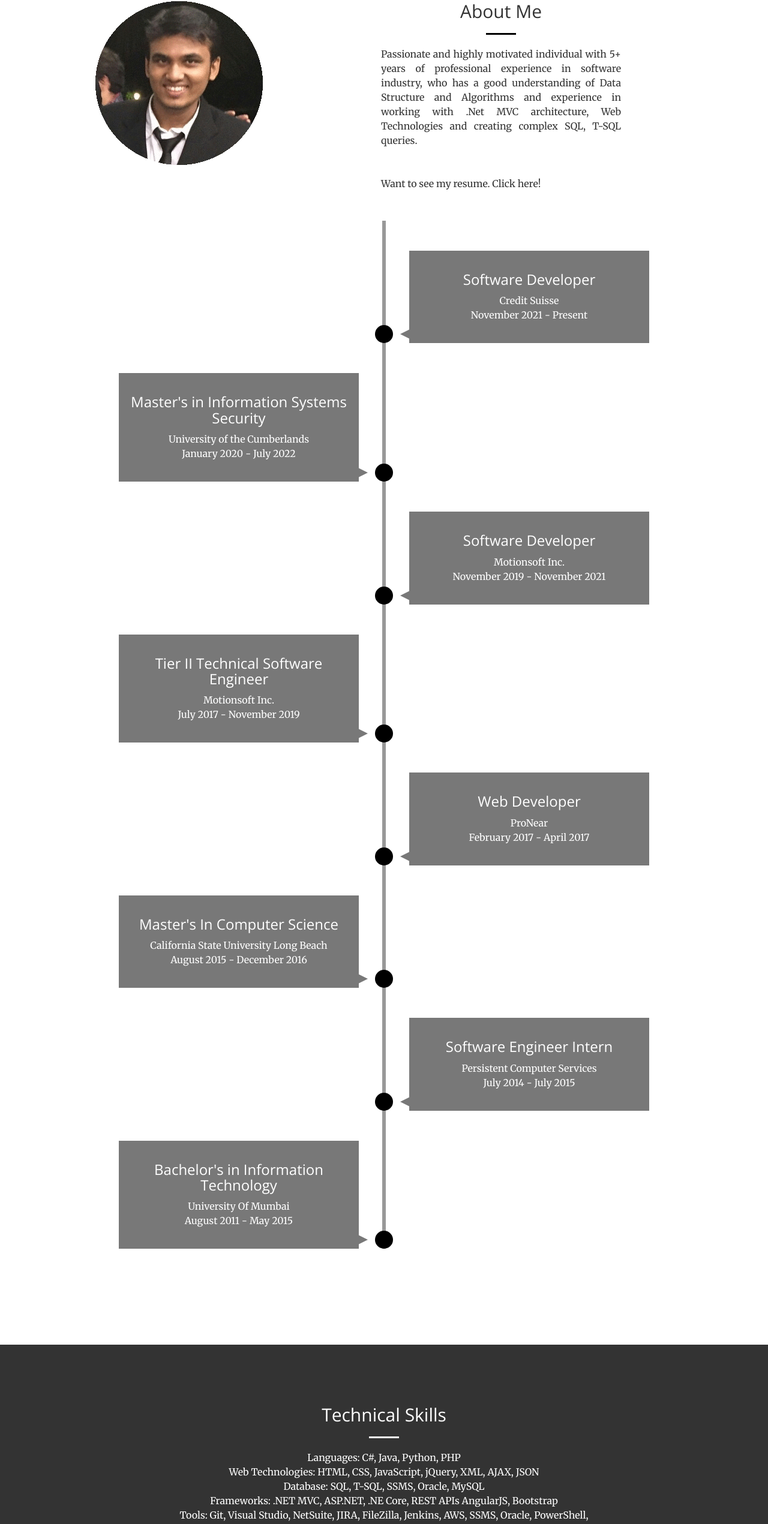
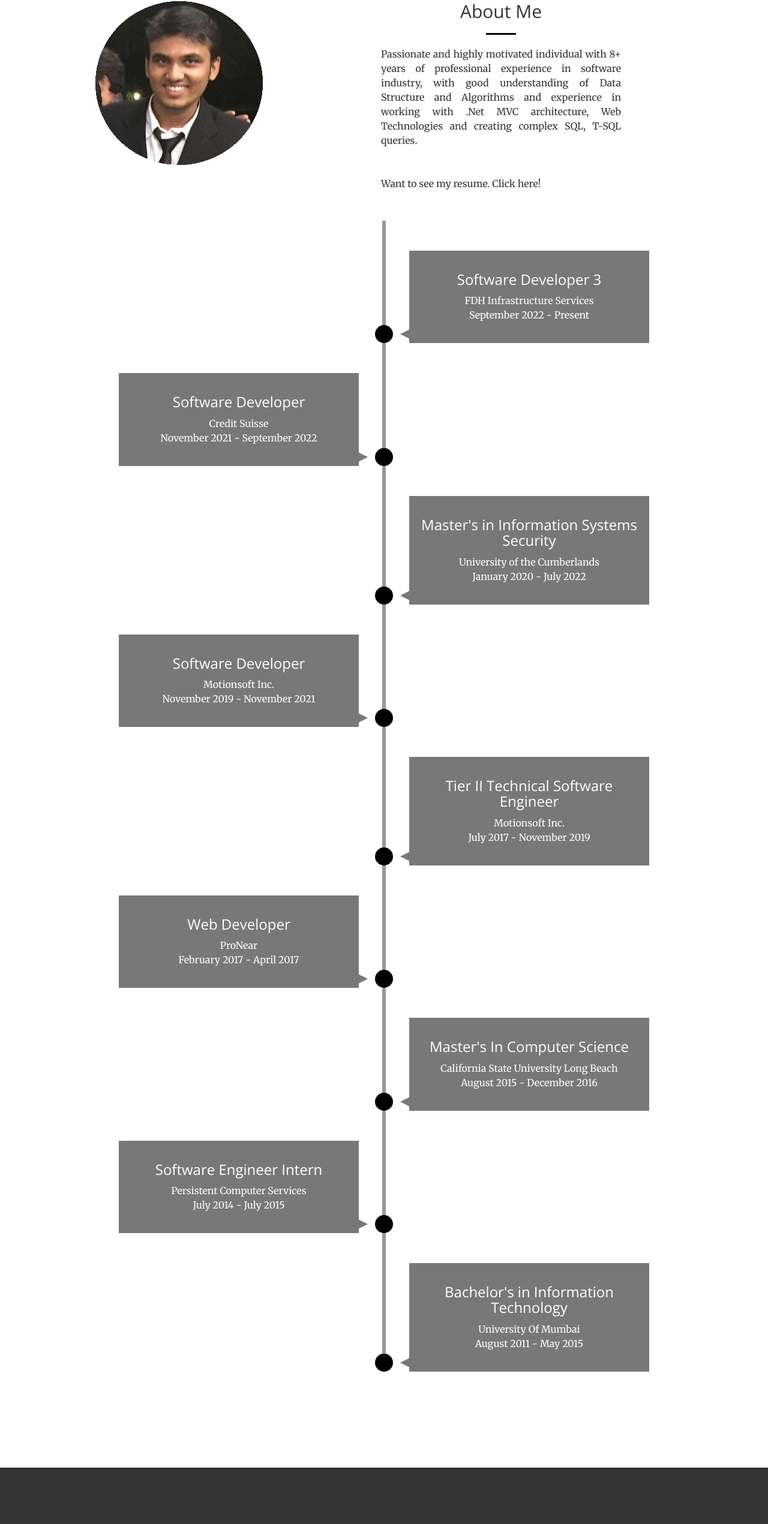
Before and after one commit to malavmistry/MalavMistry, a website: page index.html in a window 1280 px wide. Shown: the part 918-3459 px from the top of the page at 60% size. Drawn offline with nearby package versions, Linux system fonts and the light colour scheme.

Commit message:
Update index.html

```diff
--- a/index.html
+++ b/index.html
@@ -99,7 +99,7 @@
                     <div class="service-box ">
                         <h2 class="section-heading">About Me</h2>
                         <hr class="primary">
-                        <p style="text-align: justify;">Passionate and highly motivated individual with 5+ years of professional experience in software industry, who has a good understanding of Data Structure and Algorithms and experience in working with .Net MVC architecture, Web Technologies and creating complex SQL, T-SQL queries.<br><br><br>
+                        <p style="text-align: justify;">Passionate and highly motivated individual with 8+ years of professional experience in software industry, with good understanding of Data Structure and Algorithms and experience in working with .Net MVC architecture, Web Technologies and creating complex SQL, T-SQL queries.<br><br><br>
                             Want to see my resume. <a href="document\RESUME.pdf" target = "_blank">Click here!</a>
                         </p>
                     </div>
@@ -110,10 +110,20 @@
 	    <ul>
 	<li>
 		<div class = "content">
+		<h3>Software Developer 3</h3>
+		<p>
+			FDH Infrastructure Services<br>
+			September 2022 -  Present
+		</p>
+		</div>
+	</li>
+
+	<li>
+		<div class = "content">
 		<h3>Software Developer</h3>
 		<p>
 			Credit Suisse<br>
-                		November 2021 -  Present
+			November 2021 -  September 2022
 		</p>
 		</div>
 	</li>
@@ -200,11 +210,14 @@
                 <div class="col-lg-8 col-lg-offset-2 text-center">
                     <h2 class="section-heading">Technical Skills</h2>
                     <hr class="light">
-                    <p class="text">Languages: C#, Java, Python, PHP
-                                    <br>Web Technologies: HTML, CSS, JavaScript, jQuery, XML, AJAX, JSON
-                                    <br>Database: SQL, T-SQL, SSMS, Oracle, MySQL
-                                    <br>Frameworks: .NET MVC, ASP.NET, .NE Core, REST APIs AngularJS, Bootstrap
-                                    <br>Tools: Git, Visual Studio, NetSuite, JIRA, FileZilla, Jenkins, AWS, SSMS, Oracle, PowerShell, TeamCity, Postman, JMeter
+                    <p class="text">
+			Backend Development: C#, .NET, .NET Core, REST, PHP, Python<br>
+			Database: SQL, T-SQL, MySQL, SSMS (SQL Server Management Studio)<br>
+			Web Development: Angular JS, AJAX, Bootstrap, JSON, HTML, CSS, XML, JavaScript, jQuery, Blazor, ASP.NET MVC<br>
+			Desktop Development: WPF (Windows Presentation Foundation), .NET MAUI (Multi-platform App UI)<br>
+			Tools: Visual Studio, Postman, PowerShell, JMeter, FileZilla<br>
+			Version Control: Git, GitHub, GitLab, BitBucket<br>
+			Cloud Platforms: AWS (Amazon Web Services), Microsoft Azure, Jenkins, TeamCity<br>
 		    </p>
                 </div>
             </div>
```
Lines whose indentation alone changed are shown as unchanged.
